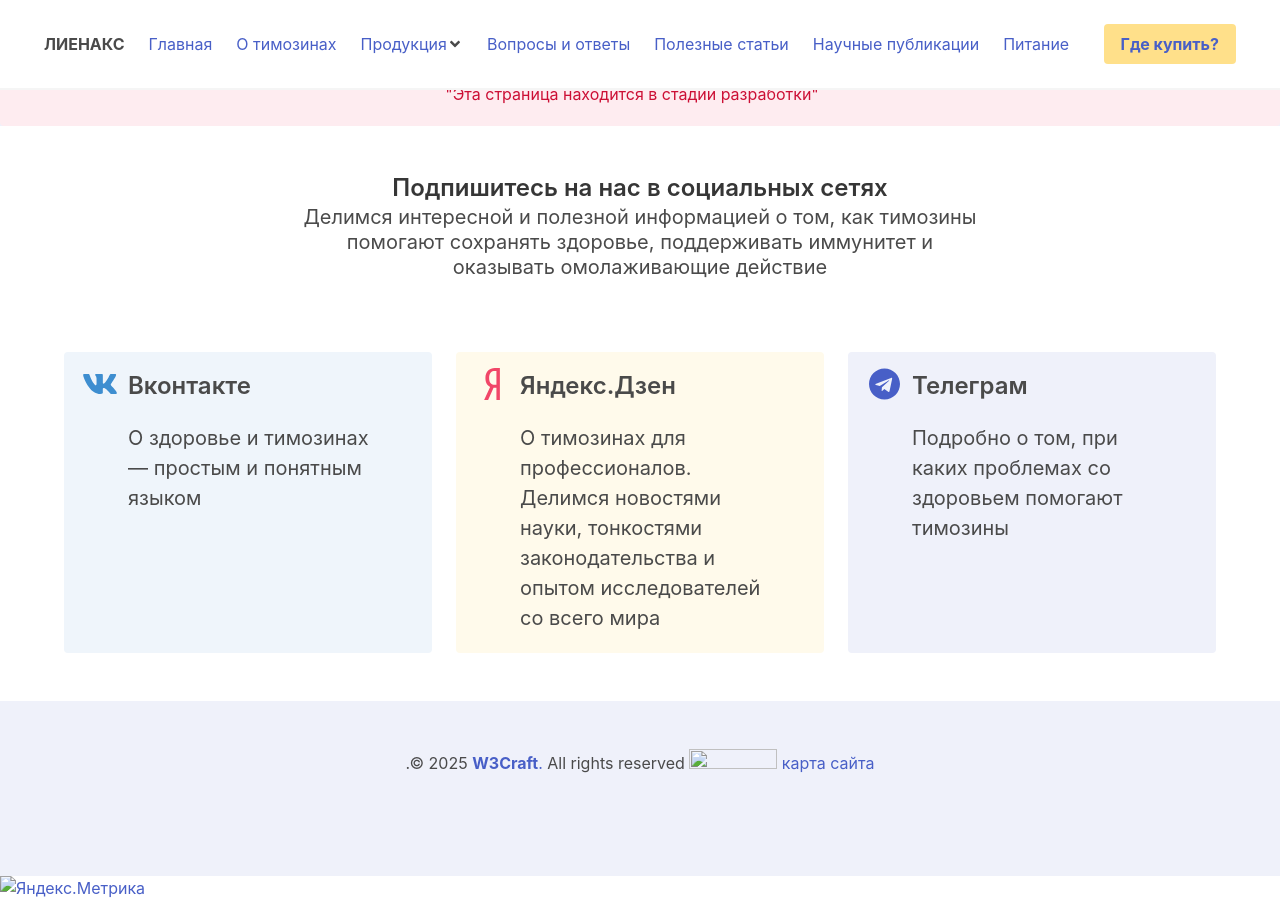
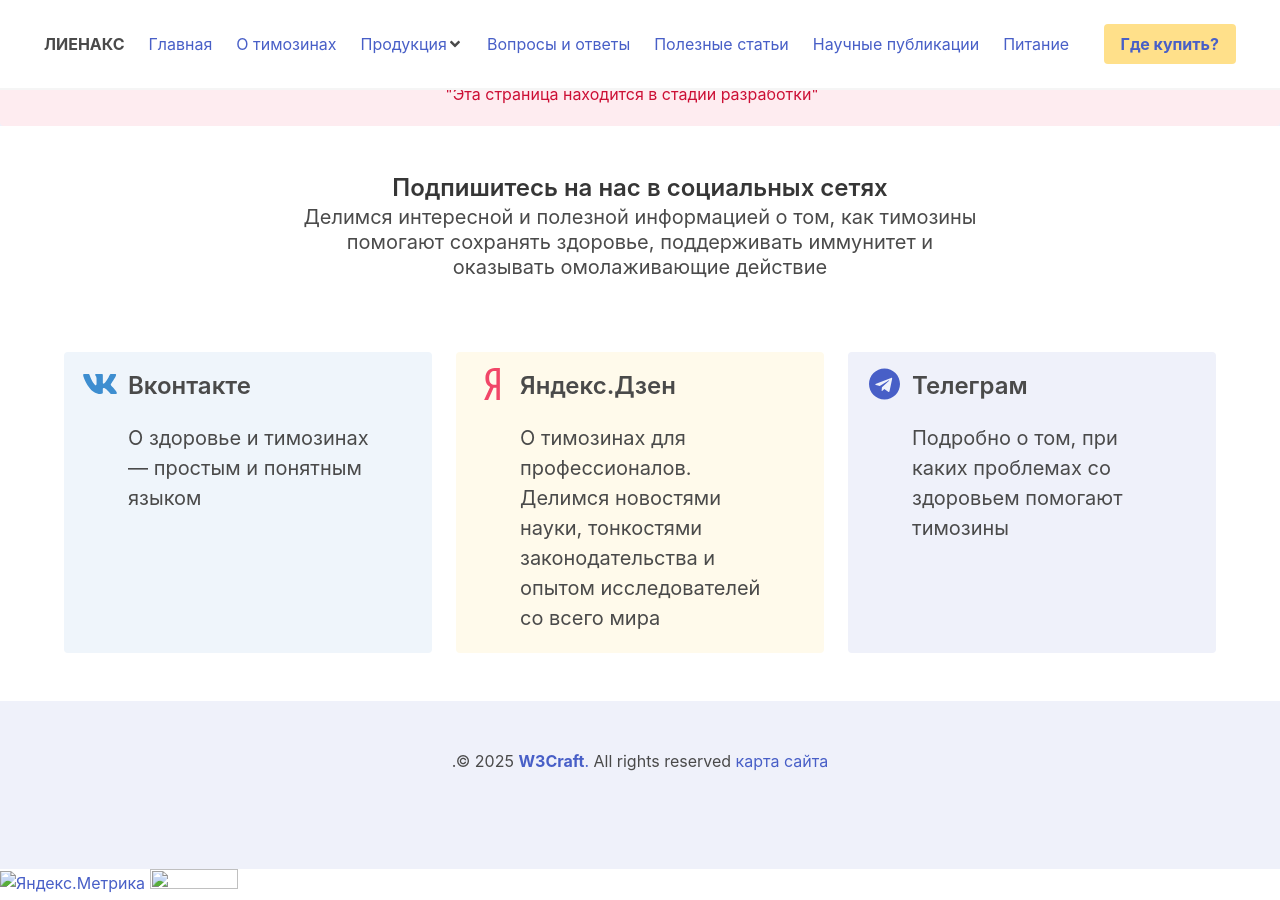
Before and after one commit to w3craft/lienax, a Jekyll site: the page built from _pages/index.html, in a window 1280 px wide and 900 px high, scrolled down 566 px. Built offline with Jekyll 4.4.1, drawn with Linux system fonts in a browser that asks for light colours; nearby versions of some CDN libraries.

Commit message:
modified:   _layouts/default.html

```diff
--- a/_includes/footer.html
+++ b/_includes/footer.html
@@ -4,9 +4,6 @@
       .{{ site.copyright | escape }}
       <a href="https://w3craft.ru" target="_blank"><strong> W3Craft</strong>. </a>
        All rights reserved
-      <a href="https://webmaster.yandex.ru/siteinfo/?site=lienax.ru">
-        <img width="88" height="31" alt="" border="0" border-radius="8" src="https://yandex.ru/cycounter?lienax.ru&theme=light&lang=ru"/>
-      </a>
       <a href="https://lienax.ru/sitemap.xml">карта сайта</a>
     </p>
   </div>
--- a/_layouts/default.html
+++ b/_layouts/default.html
@@ -13,7 +13,9 @@
       title="Яндекс.Метрика: данные за сегодня (просмотры)" class="ym-advanced-informer" data-cid="100154617"
       data-lang="ru" /></a>
   <!-- /Yandex.Metrika informer -->
-
+  <a href="https://webmaster.yandex.ru/siteinfo/?site=lienax.ru">
+    <img width="88" height="31" alt="" border="0" border-radius="8" src="https://yandex.ru/cycounter?lienax.ru&theme=light&lang=ru"/>
+  </a>
 </body>
 
 </html>
```
